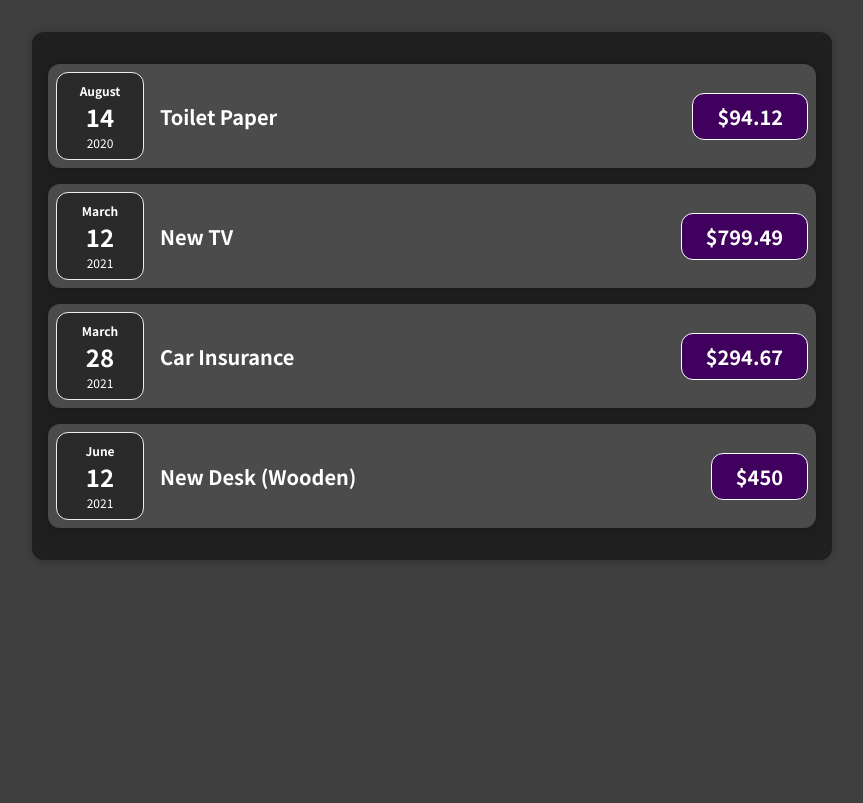
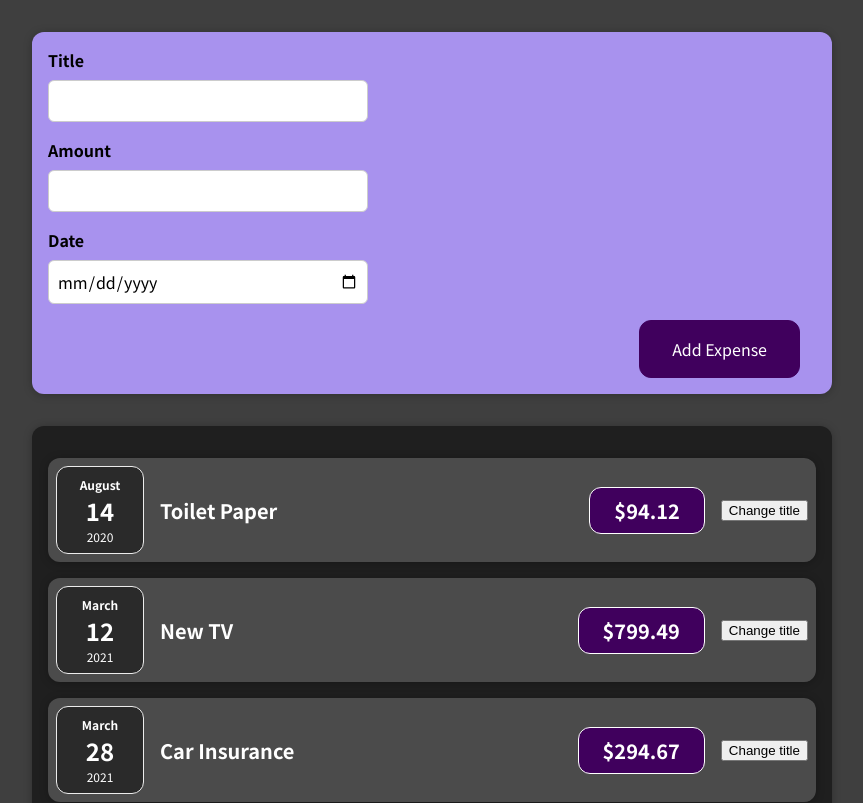
Before and after one commit to Qasper1974/expense-tracker, a React (Create React App) app: page / in a window 1280 px wide. Shown: the top 803 px of the page, without its empty margins (208-1071 px from the left). Built offline with nearby package versions, Linux system fonts and the light colour scheme.

Commit message:
New Expense Component

```diff
--- a/src/App.js
+++ b/src/App.js
@@ -1,4 +1,5 @@
 import ExpensesList from "./components/expenses/ExpensesList";
+import NewExpenseItem from "./components/NewExpenses/NewExpenseItem";
 
 function App() {
   const expenses = [
@@ -25,6 +26,7 @@
 
   return (
     <div>
+      <NewExpenseItem />
       <ExpensesList uitgaven={expenses} />
     </div>
   );
--- /dev/null
+++ b/src/components/NewExpenses/ExpenseForm.css
@@ -0,0 +1,26 @@
+.new-expense__controls {
+  display: flex;
+  flex-wrap: wrap;
+  gap: 1rem;
+  margin-bottom: 1rem;
+  text-align: left;
+}
+
+.new-expense__control label {
+  font-weight: bold;
+  margin-bottom: 0.5rem;
+  display: block;
+}
+
+.new-expense__control input {
+  font: inherit;
+  padding: 0.5rem;
+  border-radius: 6px;
+  border: 1px solid #ccc;
+  width: 20rem;
+  max-width: 100%;
+}
+
+.new-expense__actions {
+  text-align: right;
+}
--- /dev/null
+++ b/src/components/NewExpenses/ExpenseForm.js
@@ -0,0 +1,33 @@
+import React from "react";
+import "./ExpenseForm.css";
+
+const ExpenseForm = () => {
+  return (
+    <form>
+      <div className="new-expense__controls">
+        <div className="new-expense__control">
+          <label>Title</label>
+          <input type="text"></input>
+        </div>
+      </div>
+      <div className="new-expense__controls">
+        <div className="new-expense__control">
+          <label>Amount</label>
+          <input type="number" min="0.01" step="0.01"></input>
+        </div>
+      </div>
+      <div className="new-expense__controls">
+        <div className="new-expense__control">
+          <label>Date</label>
+          <input type="date"></input>
+        </div>
+      </div>
+
+      <div className="new-expense__actions">
+        <button type="submit">Add Expense</button>
+      </div>
+    </form>
+  );
+};
+
+export default ExpenseForm;
--- /dev/null
+++ b/src/components/NewExpenses/NewExpenseItem.css
@@ -0,0 +1,38 @@
+.new-expense {
+  background-color: #a892ee;
+  padding: 1rem;
+  margin: 2rem auto;
+  width: 50rem;
+  max-width: 95%;
+  border-radius: 12px;
+  text-align: center;
+  box-shadow: 0 1px 8px rgba(0, 0, 0, 0.25);
+}
+
+.new-expense button {
+  font: inherit;
+  cursor: pointer;
+  padding: 1rem 2rem;
+  border: 1px solid #40005d;
+  background-color: #40005d;
+  color: white;
+  border-radius: 12px;
+  margin-right: 1rem;
+}
+
+.new-expense button:hover,
+.new-expense button:active {
+  background-color: #510674;
+  border-color: #510674;
+}
+
+.new-expense button.alternative {
+  color: #220131;
+  border-color: transparent;
+  background-color: transparent;
+}
+
+.new-expense button.alternative:hover,
+.new-expense button.alternative:active {
+  background-color: #ddb3f8;
+}
--- /dev/null
+++ b/src/components/NewExpenses/NewExpenseItem.js
@@ -0,0 +1,13 @@
+import React from "react";
+import ExpenseForm from "./ExpenseForm";
+import "./NewExpenseItem.css";
+
+const NewExpenseItem = () => {
+  return (
+    <div className="new-expense">
+      <ExpenseForm />
+    </div>
+  );
+};
+
+export default NewExpenseItem;
--- a/src/components/expenses/ExpenseItem.js
+++ b/src/components/expenses/ExpenseItem.js
@@ -1,9 +1,14 @@
-import React from "react";
+import React, { useState } from "react";
 import "./ExpenseItem.css";
 import ExpenseDate from "./ExpenseDate";
 import Card from "../UI/Card";
 
 function ExpenseItem(props) {
+  const [titel, setTitel] = useState(props.title);
+
+  function clickHandler() {
+    setTitel("updated");
+  }
   return (
     <Card className="expense-item">
       <div>
@@ -11,8 +16,9 @@
       </div>
 
       <div className="expense-item__description">
-        <h2>{props.title}</h2>
+        <h2>{titel}</h2>
         <div className="expense-item__price">${props.amount}</div>
+        <button onClick={clickHandler}>Change title</button>
       </div>
     </Card>
   );
--- a/src/index.css
+++ b/src/index.css
@@ -1,11 +1,11 @@
-@import url('https://fonts.googleapis.com/css2?family=Noto+Sans+JP:wght@400;700&display=swap');
+@import url("https://fonts.googleapis.com/css2?family=Noto+Sans+JP:wght@400;700&display=swap");
 
 * {
   box-sizing: border-box;
 }
 
 html {
-  font-family: 'Noto Sans JP', sans-serif;
+  font-family: "Noto Sans JP", sans-serif;
 }
 
 body {
```
Also changed, not shown: 1 other file (tests, documents, lock files or other folders).
